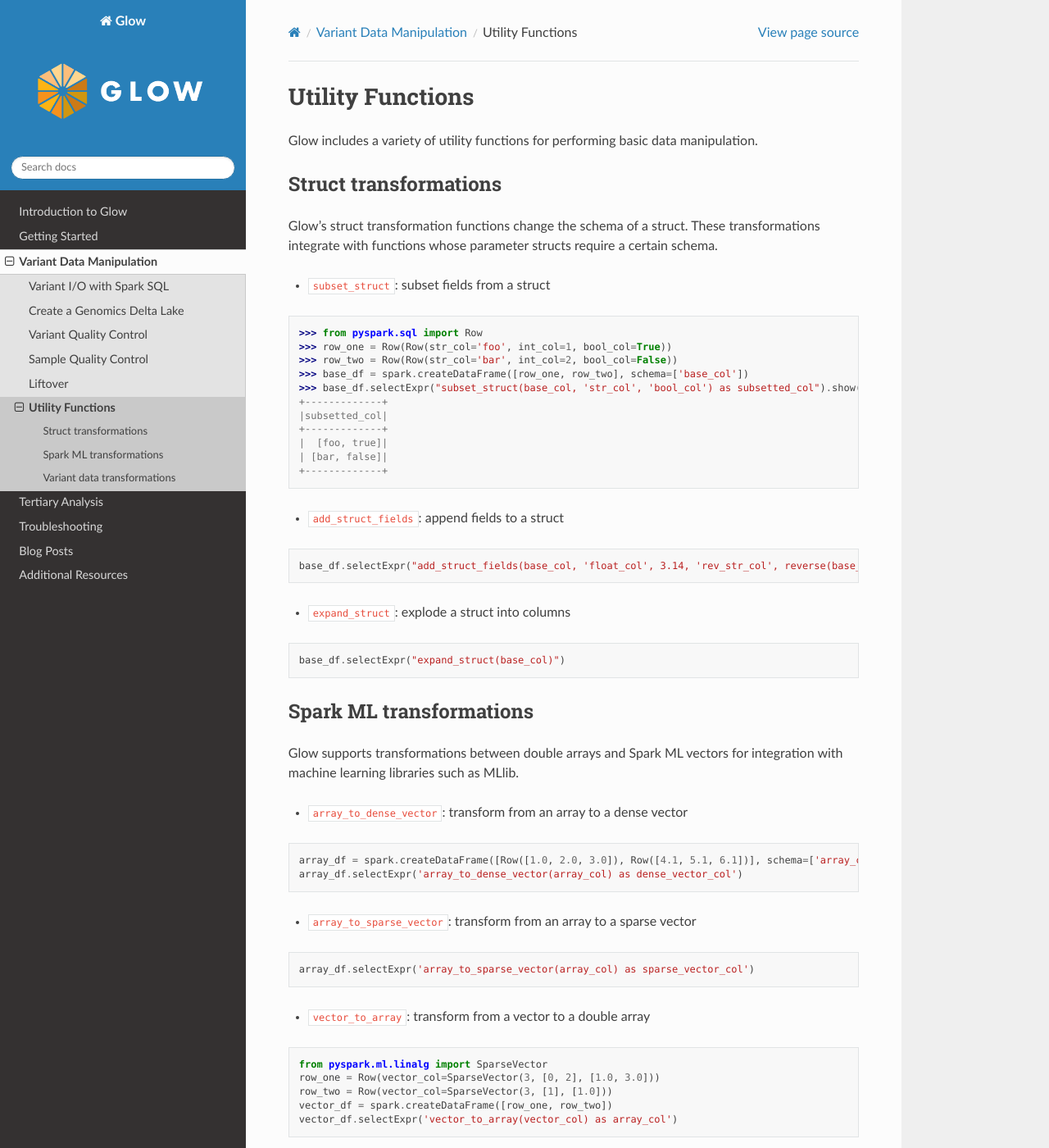
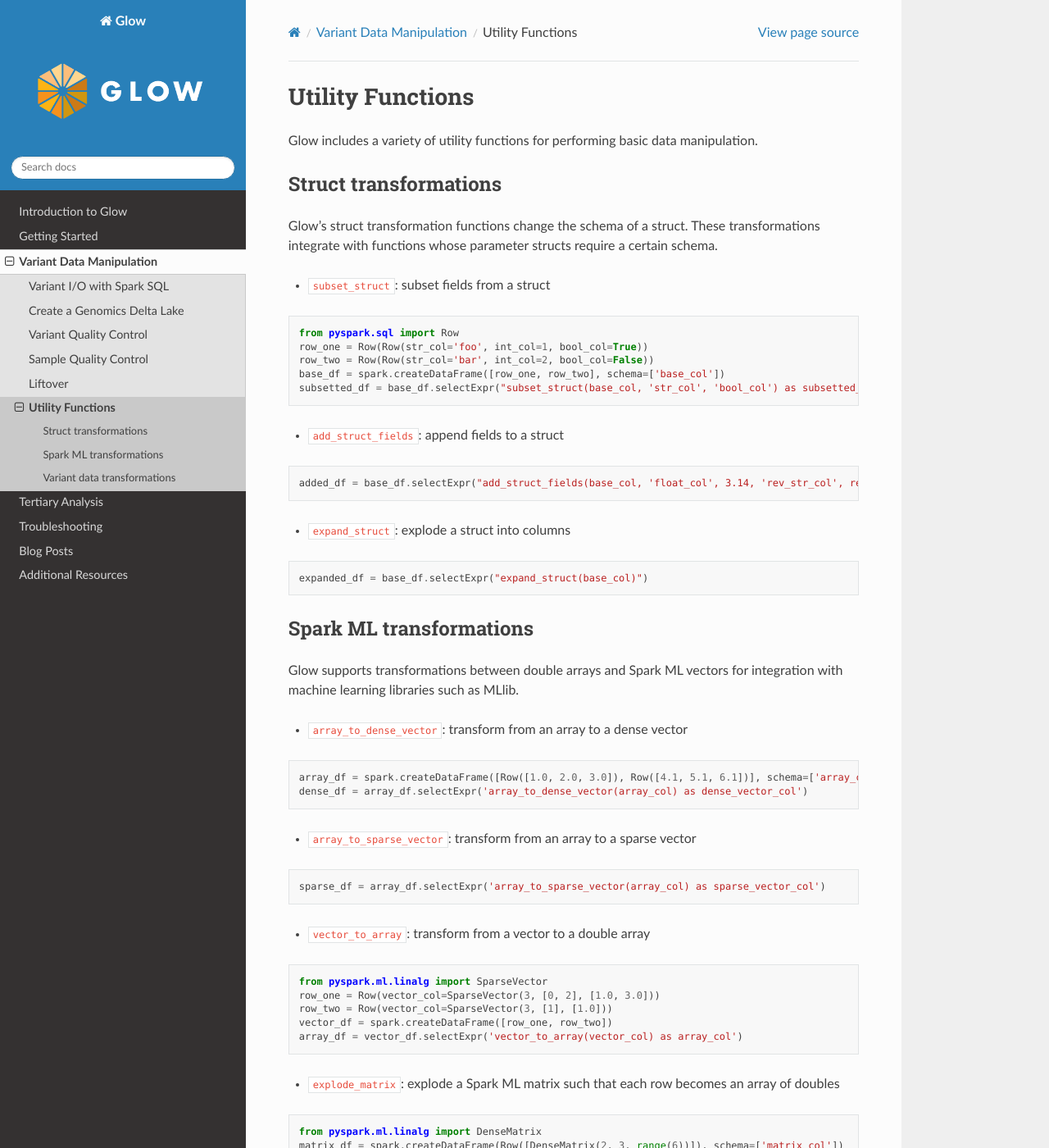
Before and after one commit to projectglow/glow, a Sphinx documentation site: the page built from docs/source/etl/utility-functions.rst, in a window 1280 px wide and 1400 px high. Shown: the whole window at 82% size. Built offline with Sphinx 7.4.7 and the Read the Docs theme 2.0.0, drawn with Linux system fonts in a browser that asks for light colours; part of the change alters nothing that is shown.

```diff
--- a/docs/source/etl/utility-functions.rst
+++ b/docs/source/etl/utility-functions.rst
@@ -21,32 +21,57 @@ whose parameter structs require a certain schema.
 
 - ``subset_struct``: subset fields from a struct
 
-.. doctest::
+.. testcode::
 
-    >>> from pyspark.sql import Row
-    >>> row_one = Row(Row(str_col='foo', int_col=1, bool_col=True))
-    >>> row_two = Row(Row(str_col='bar', int_col=2, bool_col=False))
-    >>> base_df = spark.createDataFrame([row_one, row_two], schema=['base_col'])
-    >>> base_df.selectExpr("subset_struct(base_col, 'str_col', 'bool_col') as subsetted_col").show()
-    +-------------+
-    |subsetted_col|
-    +-------------+
-    |  [foo, true]|
-    | [bar, false]|
-    +-------------+
-    <BLANKLINE>
+    from pyspark.sql import Row
+    row_one = Row(Row(str_col='foo', int_col=1, bool_col=True))
+    row_two = Row(Row(str_col='bar', int_col=2, bool_col=False))
+    base_df = spark.createDataFrame([row_one, row_two], schema=['base_col'])
+    subsetted_df = base_df.selectExpr("subset_struct(base_col, 'str_col', 'bool_col') as subsetted_col")
+
+.. testcode::
+   :hide:
+
+   print(subsetted_df.head())
+
+.. testoutput::
+   :hide:
+
+   Row(subsetted_col=Row(str_col='foo', bool_col=True))
+
 
 - ``add_struct_fields``: append fields to a struct
 
-.. code-block:: py
+.. testcode::
 
-    base_df.selectExpr("add_struct_fields(base_col, 'float_col', 3.14, 'rev_str_col', reverse(base_col.str_col)) as added_col")
+    added_df = base_df.selectExpr("add_struct_fields(base_col, 'float_col', 3.14, 'rev_str_col', reverse(base_col.str_col)) as added_col")
+
+.. testcode::
+   :hide:
+
+   print(added_df.head())
+
+.. testoutput::
+   :hide:
+
+   Row(added_col=Row(str_col='foo', int_col=1, bool_col=True, float_col=3.14, rev_str_col='oof'))
+
 
 - ``expand_struct``: explode a struct into columns
 
-.. code-block:: py
+.. testcode::
 
-    base_df.selectExpr("expand_struct(base_col)")
+    expanded_df = base_df.selectExpr("expand_struct(base_col)")
+
+.. testcode::
+   :hide:
+
+   print(expanded_df.head())
+
+.. testoutput::
+   :hide:
+
+   Row(bool_col=True, int_col=1, str_col='foo')
 
 
 Spark ML transformations
@@ -57,34 +82,74 @@ libraries such as MLlib.
 
 - ``array_to_dense_vector``: transform from an array to a dense vector
 
-.. code-block:: py
+.. testcode::
 
     array_df = spark.createDataFrame([Row([1.0, 2.0, 3.0]), Row([4.1, 5.1, 6.1])], schema=['array_col'])
-    array_df.selectExpr('array_to_dense_vector(array_col) as dense_vector_col')
+    dense_df = array_df.selectExpr('array_to_dense_vector(array_col) as dense_vector_col')
+
+.. testcode::
+   :hide:
+
+   print(dense_df.head())
+
+.. testoutput::
+   :hide:
+
+   Row(dense_vector_col=DenseVector([1.0, 2.0, 3.0]))
 
 - ``array_to_sparse_vector``: transform from an array to a sparse vector
 
-.. code-block:: py
+.. testcode::
 
-    array_df.selectExpr('array_to_sparse_vector(array_col) as sparse_vector_col')
+   sparse_df = array_df.selectExpr('array_to_sparse_vector(array_col) as sparse_vector_col')
+
+.. testcode::
+   :hide:
+
+   print(sparse_df.head())
+
+.. testoutput::
+   :hide:
+
+   Row(sparse_vector_col=SparseVector(3, {0: 1.0, 1: 2.0, 2: 3.0}))
 
 - ``vector_to_array``: transform from a vector to a double array
 
-.. code-block:: py
+.. testcode::
 
     from pyspark.ml.linalg import SparseVector
     row_one = Row(vector_col=SparseVector(3, [0, 2], [1.0, 3.0]))
     row_two = Row(vector_col=SparseVector(3, [1], [1.0]))
     vector_df = spark.createDataFrame([row_one, row_two])
-    vector_df.selectExpr('vector_to_array(vector_col) as array_col')
+    array_df = vector_df.selectExpr('vector_to_array(vector_col) as array_col')
+
+.. testcode::
+   :hide:
+
+   print(array_df.head())
+
+.. testoutput::
+   :hide:
+
+   Row(array_col=[1.0, 0.0, 3.0])
 
 - ``explode_matrix``: explode a Spark ML matrix such that each row becomes an array of doubles
 
-.. code-block:: py
+.. testcode::
 
     from pyspark.ml.linalg import DenseMatrix
     matrix_df = spark.createDataFrame(Row([DenseMatrix(2, 3, range(6))]), schema=['matrix_col'])
-    matrix_df.selectExpr('explode_matrix(matrix_col) as array_col')
+    array_df = matrix_df.selectExpr('explode_matrix(matrix_col) as array_col')
+
+.. testcode::
+   :hide:
+
+   print(array_df.head())
+
+.. testoutput::
+   :hide:
+
+   Row(array_col=[0.0, 2.0, 4.0])
 
 Variant data transformations
 ============================
@@ -95,7 +160,7 @@ Glow supports numeric transformations on variant data for downstream calculation
   calls (or ``-1`` if any calls are missing); the sum is equivalent to the number of alternate alleles for biallelic
   variants.
 
-.. code-block:: py
+.. testcode::
 
     from pyspark.sql.types import *
 
@@ -106,14 +171,34 @@ Glow supports numeric transformations on variant data for downstream calculation
     genotypes_df = spark.createDataFrame([missing_and_hom_ref, het_and_hom_alt], StructType([genotypes_schema]))
     num_alt_alleles_df = genotypes_df.selectExpr('genotype_states(genotypes_col) as num_alt_alleles_col')
 
+.. testcode::
+   :hide:
+
+   print(num_alt_alleles_df.head())
+
+.. testoutput::
+   :hide:
+
+   Row(num_alt_alleles_col=[-1, 0])
+
 - ``hard_calls``: get hard calls from genotype probabilities. These are determined based on the number of alternate
   alleles for the variant, whether the probabilities are phased (true for haplotypes and false for genotypes), and a
   call threshold (if not provided, this defaults to ``0.9``). If no calls have a probability above the threshold, the
   call is set to ``-1``.
 
-.. code-block:: py
+.. testcode::
 
     unphased_above_threshold = Row(probabilities=[0.0, 0.0, 0.0, 1.0, 0.0, 0.0], num_alts=2, phased=False)
     phased_below_threshold = Row(probabilities=[0.1, 0.9, 0.8, 0.2], num_alts=1, phased=True)
     uncalled_df = spark.createDataFrame([unphased_above_threshold, phased_below_threshold])
     hard_calls_df = uncalled_df.selectExpr('hard_calls(probabilities, num_alts, phased, 0.95) as calls')
+
+.. testcode::
+   :hide:
+
+   print(hard_calls_df.head())
+
+.. testoutput::
+   :hide:
+
+   Row(calls=[2, 0])
```
